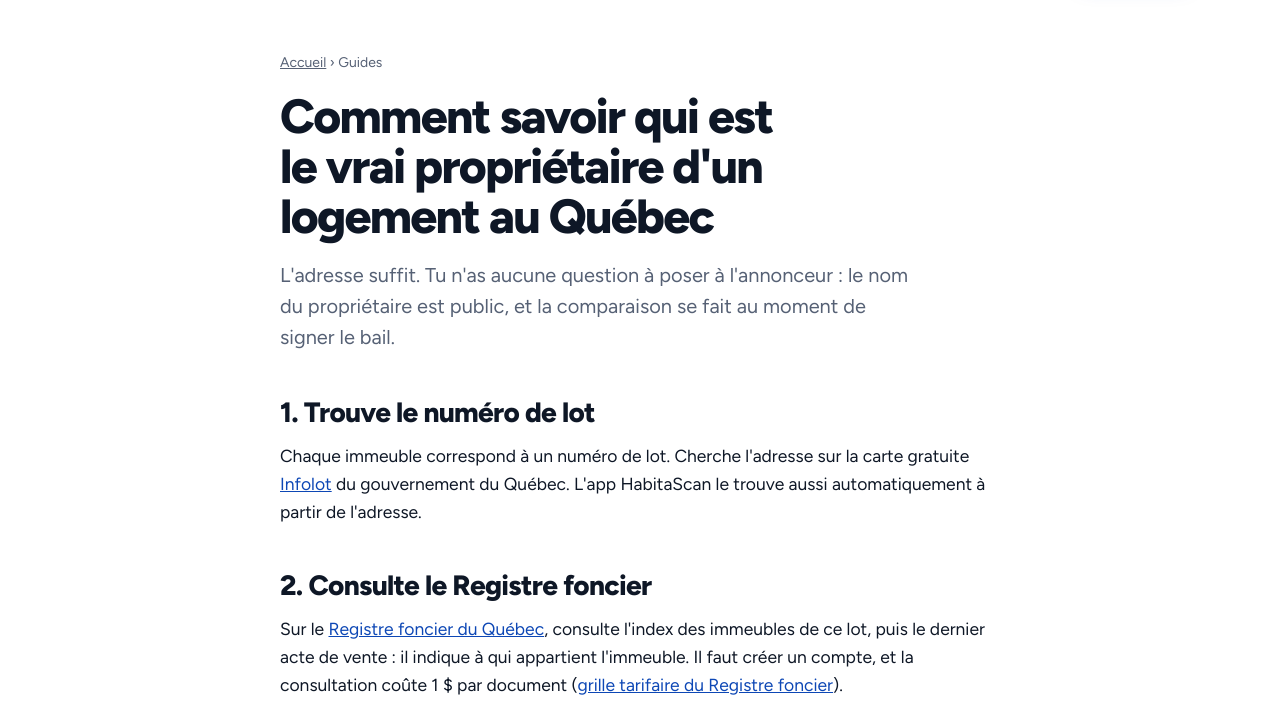
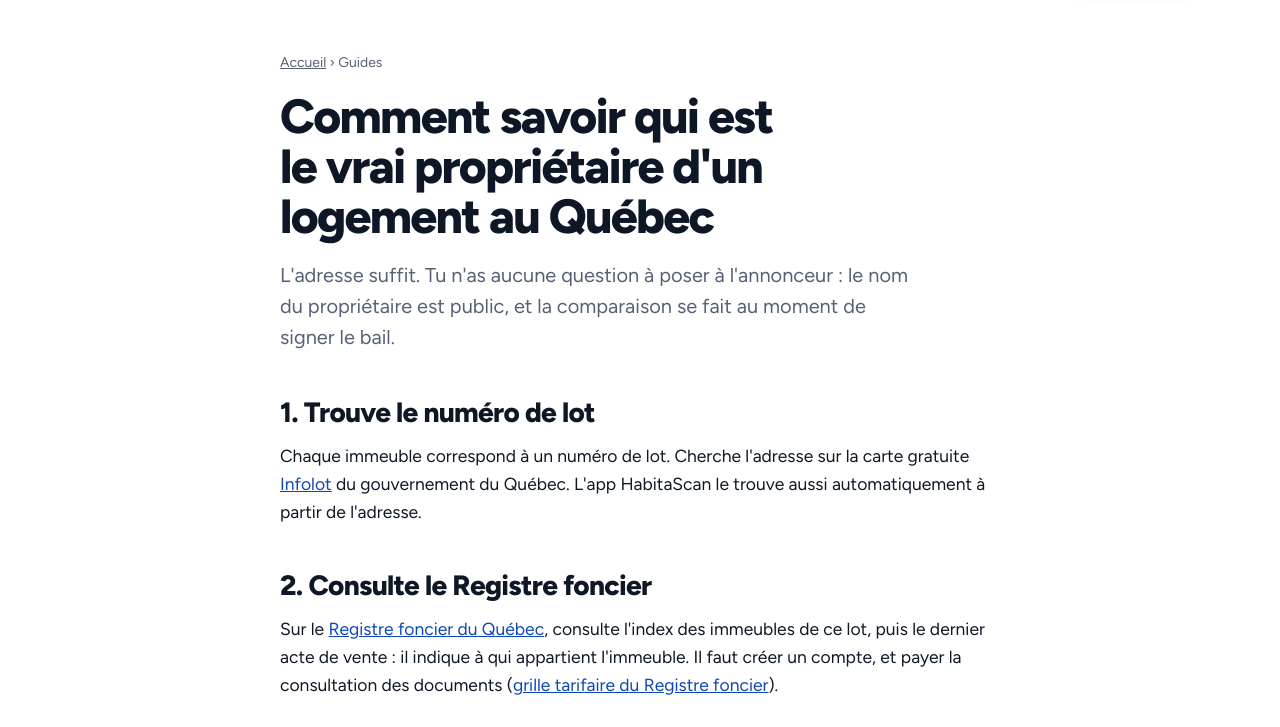
Before and after one commit to samyao93/HabitaScan, a plain HTML site: page guides/verifier-un-proprietaire.html in a window 1280 px wide. Shown: the part 73-800 px from the top of the page. Drawn offline with Linux system fonts and the light colour scheme; no server answers.

Commit message:
Guide Vérifier un propriétaire : ne plus citer le prix de 1 $ par document
Co-Authored-By: Claude Opus 5.5 <noreply@anthropic.com>
Claude-Session: https://claude.ai/code/session_01Q2ffkCriewWqQFYHKFPMLp

```diff
--- a/guides/verifier-un-proprietaire.html
+++ b/guides/verifier-un-proprietaire.html
@@ -16,7 +16,7 @@
 <h2>1. Trouve le numéro de lot</h2>
 <p>Chaque immeuble correspond à un numéro de lot. Cherche l'adresse sur la carte gratuite <a href="https://appli.foncier.gouv.qc.ca/infolot/">Infolot</a> du gouvernement du Québec. L'app HabitaScan le trouve aussi automatiquement à partir de l'adresse.</p>
 <h2>2. Consulte le Registre foncier</h2>
-<p>Sur le <a href="https://www.registrefoncier.gouv.qc.ca">Registre foncier du Québec</a>, consulte l'index des immeubles de ce lot, puis le dernier acte de vente : il indique à qui appartient l'immeuble. Il faut créer un compte, et la consultation coûte 1 $ par document (<a href="https://portail-info.foncier.gouv.qc.ca/media/40hfdqo0/grille_tarifaire_janvier_2026.pdf">grille tarifaire du Registre foncier</a>).</p>
+<p>Sur le <a href="https://www.registrefoncier.gouv.qc.ca">Registre foncier du Québec</a>, consulte l'index des immeubles de ce lot, puis le dernier acte de vente : il indique à qui appartient l'immeuble. Il faut créer un compte, et payer la consultation des documents (<a href="https://portail-info.foncier.gouv.qc.ca/media/40hfdqo0/grille_tarifaire_janvier_2026.pdf">grille tarifaire du Registre foncier</a>).</p>
 <div class="encart"><h3>Pas le temps ? On vérifie pour toi</h3><p>Pas besoin de créer un compte ni de chercher les bons actes. Notre équipe trouve le vrai propriétaire au Registre foncier, vérifie l'entreprise s'il y en a une, et le compare à l'annonceur, au prix et aux photos. Tu reçois un verdict complet et écrit en <span data-delai>24</span> h, pour <b><span data-prix>15</span> $</b>, ou tu es remboursé(e).</p><a class="btn" href="/app?lang=fr" target="_blank" rel="noopener">Vérifier pour moi</a></div>
 <h2>3. Si le propriétaire est une entreprise</h2>
 <p>Beaucoup d'immeubles à logements appartiennent à une entreprise. Le <a href="https://www.registreentreprises.gouv.qc.ca/">registre des entreprises du Québec</a> se consulte gratuitement : il indique si l'entreprise est active et qui la dirige.</p>
```
